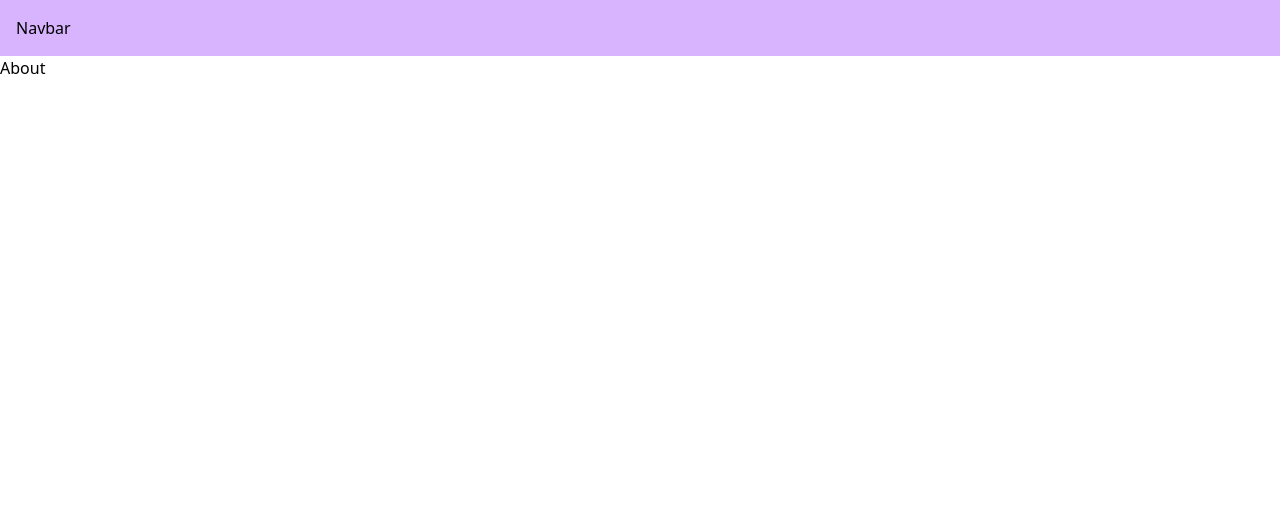
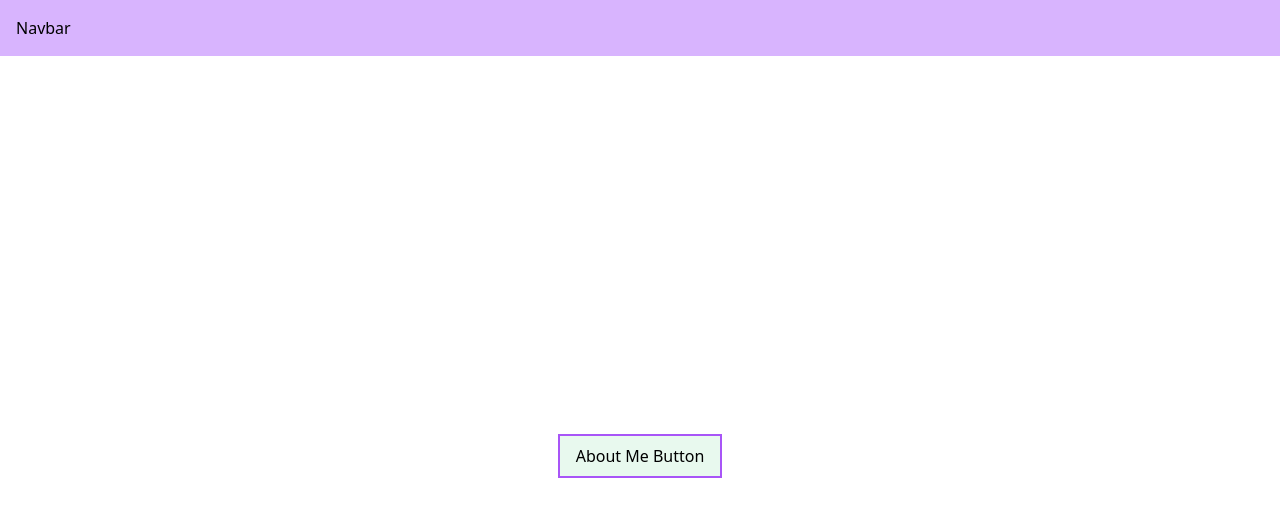
Before and after one commit to AM-Raju/frontend-missions, a React (Vite) app in the folder 00. Mission 6/Module_F4/react-reusuable-components/: page /about in a window 1280 px wide. Shown: the top 516 px of the page. Built offline with nearby package versions, Linux system fonts and the light colour scheme.

Commit message:
Module F4.5 done

```diff
--- a/00. Mission 6/Module_F4/react-reusuable-components/package.json
+++ b/00. Mission 6/Module_F4/react-reusuable-components/package.json
@@ -10,12 +10,14 @@
     "preview": "vite preview"
   },
   "dependencies": {
+    "clsx": "^2.1.0",
     "localforage": "^1.10.0",
     "match-sorter": "^6.3.1",
     "react": "^18.2.0",
     "react-dom": "^18.2.0",
     "react-router-dom": "^6.21.2",
-    "sort-by": "^1.2.0"
+    "sort-by": "^1.2.0",
+    "tailwind-merge": "^2.2.0"
   },
   "devDependencies": {
     "@types/react": "^18.2.43",
--- a/00. Mission 6/Module_F4/react-reusuable-components/src/components/ui/Button.tsx
+++ b/00. Mission 6/Module_F4/react-reusuable-components/src/components/ui/Button.tsx
@@ -1,7 +1,26 @@
 import React from "react";
+import { twMerge } from "tailwind-merge";
+import { clsx } from "clsx";
+import cn from "../../utils/cn";
 
-const Button = ({ className }: { className: string }) => {
-  return <button className={`bg-green-500 ${className}`}>Click</button>;
+/* `px-4 py-2 bg-red-500 ${className} ${
+    variant === "outline" ? "border-2 border-purple-500 bg-opacity-10" : ""
+  }` */
+
+const Button = ({ className, children, outline }: { className: string }) => {
+  return (
+    <button
+      className={cn(
+        "px-4 py-2 bg-red-500",
+        {
+          "border-2 border-purple-500 bg-opacity-10": outline,
+        },
+        className
+      )}
+    >
+      {children}
+    </button>
+  );
 };
 
 export default Button;
--- a/00. Mission 6/Module_F4/react-reusuable-components/src/pages/About.tsx
+++ b/00. Mission 6/Module_F4/react-reusuable-components/src/pages/About.tsx
@@ -1,7 +1,14 @@
 import React from "react";
+import Button from "../components/ui/Button";
 
 const About = () => {
-  return <div>About</div>;
+  return (
+    <div className="flex justify-center h-screen items-center">
+      <Button className="bg-green-500" outline={true}>
+        About Me Button
+      </Button>
+    </div>
+  );
 };
 
 export default About;
--- /dev/null
+++ b/00. Mission 6/Module_F4/react-reusuable-components/src/utils/cn.tsx
@@ -0,0 +1,8 @@
+import { twMerge } from "tailwind-merge";
+import { ClassValue, clsx } from "clsx";
+
+const cn = (...inputs: ClassValue[]) => {
+  return twMerge(clsx(inputs));
+};
+
+export default cn;
```
Also changed, not shown: 1 other file (tests, documents, lock files or other folders).
